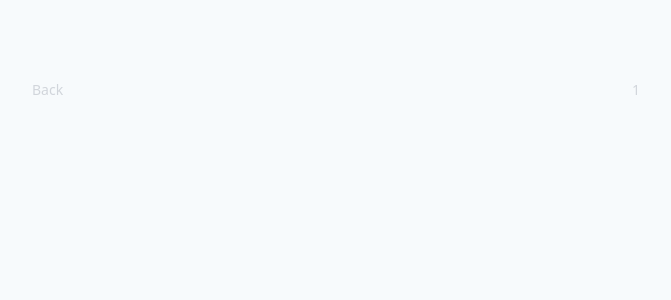
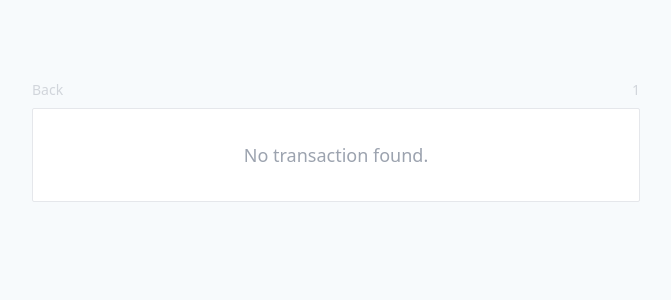
Before and after one commit to MaximBuz/airbank, a Nuxt app in the folder frontend/: page /transactions/1 in a window 1280 px wide. Shown: the top 300 px of the page, without its empty margins (304-975 px from the left). Built offline with nearby package versions, Linux system fonts and the light colour scheme.

Commit message:
refactor: cleaning up

```diff
--- a/frontend/components/TransactionTable.vue
+++ b/frontend/components/TransactionTable.vue
@@ -1,5 +1,6 @@
 <template>
   <table class="table-fixed w-full text-xs font-light text-left">
+    <!-- Table Head -->
     <thead class="sticky top-0 z-10 bg-gray-50 shadow-sm">
       <tr class="font-medium pl-8 pt-0 pb-3 text-gray-400 text-left">
         <th class="w-2/6 p-4 pl-8 border-b font-normal">Reference</th>
@@ -33,6 +34,8 @@
         <th class="w-20 border-b font-normal"></th>
       </tr>
     </thead>
+
+    <!-- Table Body -->
     <tbody class="w-full">
       <tr
         v-for="transaction in transactions"
@@ -49,20 +52,17 @@
           No reference provided
         </td>
         <td class="p-4 pl-8 border-gray-100 border-b hover:scale-105">
-          <CategoryPill v-if="transaction" :category="transaction.category"/>
+          <CategoryPill v-if="transaction" :category="transaction.category" />
         </td>
         <td class="p-4 pl-8 border-gray-100 border-b">
           {{ showDate(transaction.date) }}
         </td>
         <td class="p-4 pl-8 border-gray-100 border-b text-right">
-          {{
-            transaction.amount.toLocaleString('us-US', {
-              minimumFractionDigits: 2,
-              maximumFractionDigits: 2,
-            })
-          }}
+          {{ getAmount(transaction.amount) }}
           <span class="text-gray-400">{{ transaction.currency }}</span>
         </td>
+
+        <!-- Body to Transaction Detail Page -->
         <td class="border-gray-100 border-b">
           <NuxtLink :to="`transactions/${transaction.id}`">
             <div class="w-full flex">
@@ -88,6 +88,8 @@
         </td>
       </tr>
     </tbody>
+
+    <!-- Empty Fallback -->
     <div
       v-if="transactions.length === 0"
       class="absolute flex w-full h-5/6 text-lg text-gray-400 justify-center items-center align-center text-center"
@@ -111,7 +113,7 @@ import tinycolor from 'tinycolor2'
 import CategoryPill from './CategoryPill.vue'
 
 export default {
-    name: "TransactionTable",
+  name: 'TransactionTable',
   components: [CategoryPill],
   props: {
     transactions: { type: Array, default: () => [] },
@@ -119,14 +121,19 @@ export default {
   },
   methods: {
     showDate(timesamp) {
-            return dayjs(Number(timesamp)).format("D/M/YYYY");
+      return dayjs(Number(timesamp)).format('D/M/YYYY')
     },
     getColor(color) {
-            if (!color)
-                return "#f3f4f6";
-            return tinycolor("#" + color)
+      if (!color) return '#f3f4f6'
+      return tinycolor('#' + color)
         .brighten(15)
-                .toString();
+        .toString()
+    },
+    getAmount(number) {
+      return number.toLocaleString('us-US', {
+        minimumFractionDigits: 2,
+        maximumFractionDigits: 2,
+      })
     },
   },
 }
--- a/frontend/pages/index.vue
+++ b/frontend/pages/index.vue
@@ -1,8 +1,8 @@
 <template>
   <div class="container mx-auto h-screen p-4 text-xs">
     <div class="relative z-10 flex justify-between items-center mb-1">
-      <!-- Filter -->
 
+      <!-- Filtering -->
       <div class="flex flex-col items-start">
         <label class="text-gray-400" for="account">Account</label>
         <select
@@ -62,8 +62,6 @@
       >
         <svg
           viewBox="64 64 896 896"
-          focusable="false"
-          data-icon="left"
           width="1em"
           height="1em"
           fill="#6A7280"
@@ -85,8 +83,6 @@
       >
         <svg
           viewBox="64 64 896 896"
-          focusable="false"
-          data-icon="right"
           width="1em"
           height="1em"
           fill="#6A7280"
@@ -111,6 +107,7 @@ export default {
   components: {
     TransactionTable,
   },
+  /* Reactive State */
   data() {
     return {
       transactions: [],
@@ -143,6 +140,7 @@ export default {
       }
     },
   },
+  /* Persisting Filter state when coming back */
   watch: {
     filter() {
       this.$router.push({
@@ -154,6 +152,7 @@ export default {
       })
     },
   },
+  /* Reactive GraphQL Queries */
   apollo: {
     accounts: {
       prefetch: true,
--- a/frontend/pages/transactions/_id.vue
+++ b/frontend/pages/transactions/_id.vue
@@ -1,5 +1,6 @@
 <template>
   <div class="container mx-auto max-w-3xl h-screen p-20">
+    <!-- Header -->
     <div class="flex justify-between">
       <p
         class="text-gray-300 transition-all cursor-pointer text-sm hover:text-blue-400"
@@ -11,6 +12,8 @@
         {{ $route.params.id }}
       </p>
     </div>
+
+    <!-- Body -->
     <div
       v-if="transaction"
       class="overflow-y-scroll border rounded-sm shadow-xm mt-2 p-8 bg-white"
@@ -51,6 +54,14 @@
           {{ transaction.reference || 'No reference provided' }}
         </p>
       </div>
+    </div>
+
+    <!-- Empty Fallback -->
+    <div
+      v-else
+      class="flex justify-center items-center border rounded-sm shadow-xm mt-2 p-8 bg-white text-lg text-gray-400"
+    >
+      No transaction found.
     </div>
   </div>
 </template>
```
Lines whose indentation alone changed are shown as unchanged.
